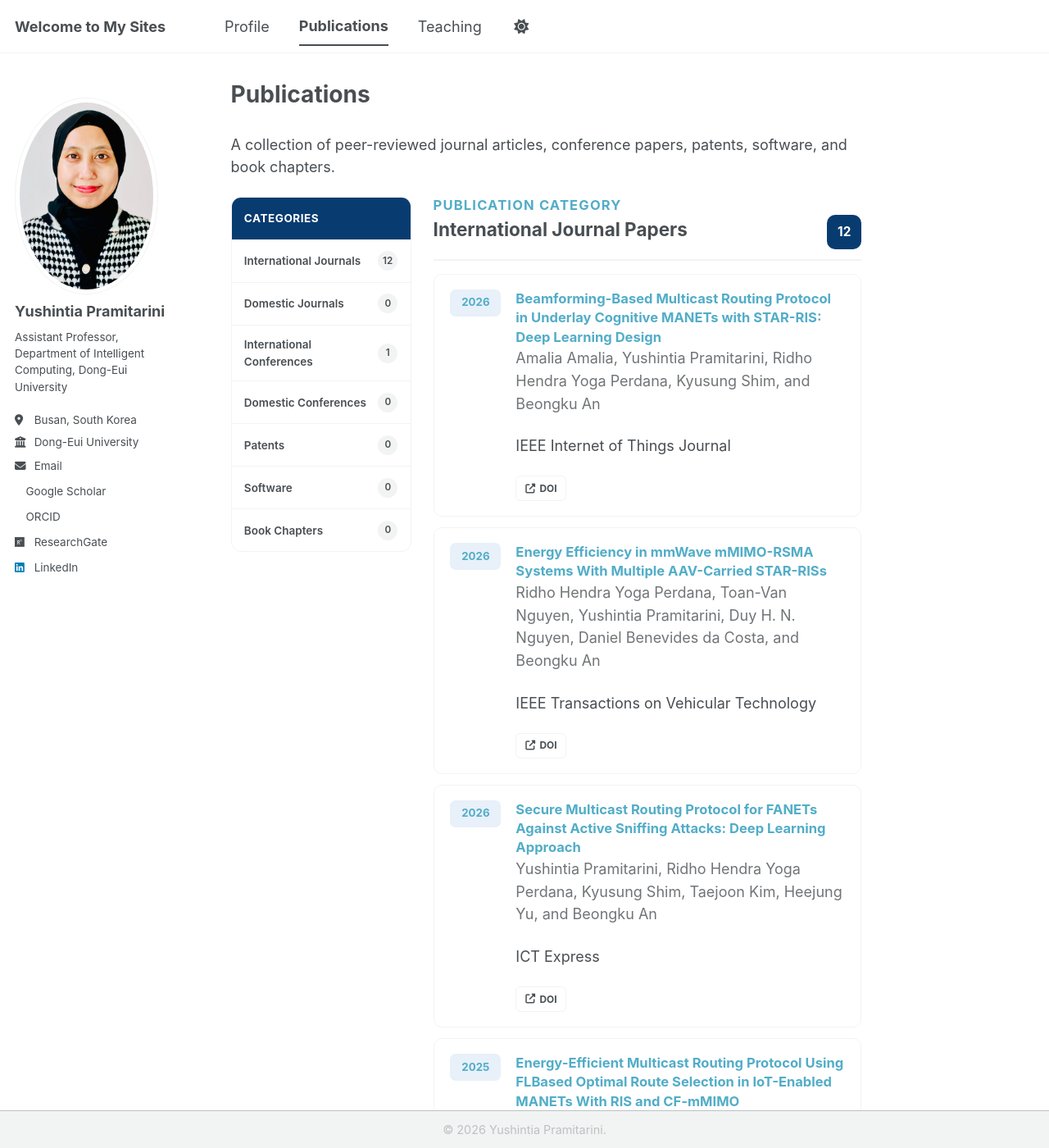
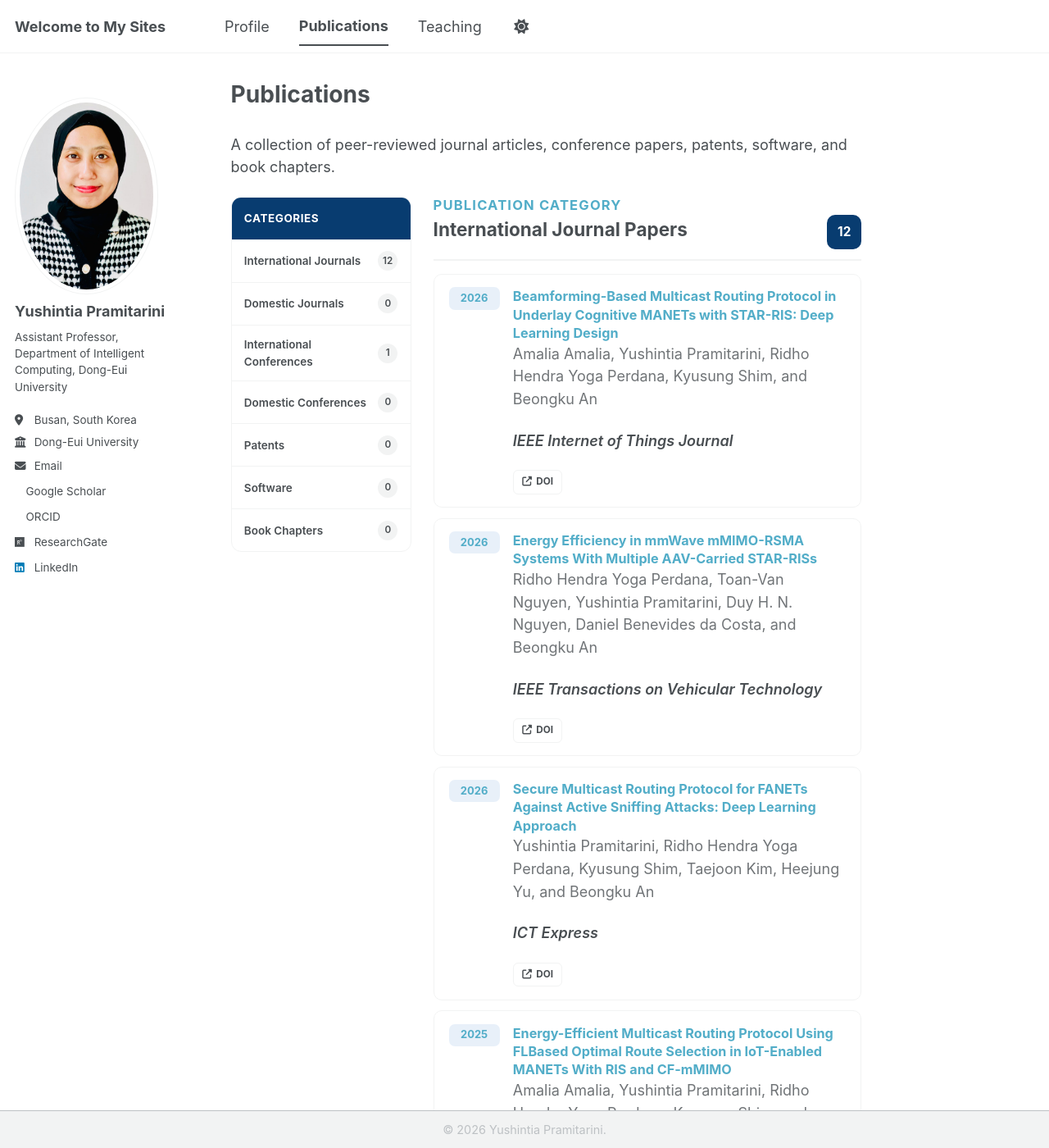
Before and after one commit to yushintia/yushintia.github.io, a Jekyll site: the page built from _pages/publications.md, in a window 1280 px wide and 1400 px high. Shown: the whole window at 82% size. Built offline with Jekyll 4.4.1, drawn with Linux system fonts in a browser that asks for light colours; a style sheet for code colours, icons or effects is not loaded.

Commit message:
Refactor styles in main.scss for consistency

```diff
--- a/assets/css/main.scss
+++ b/assets/css/main.scss
@@ -254,9 +254,9 @@
   position: relative;
   display: grid;
   grid-template-columns: 62px minmax(0, 1fr);
-  gap: 1rem;
-  margin-bottom: 0.75rem;
-  padding: 1rem 1.1rem;
+  gap: 0.9rem;
+  margin-bottom: 0.7rem;
+  padding: 0.85rem 1rem;
   counter-increment: publication-item;
   border: 1px solid var(--global-border-color);
   border-radius: 10px;
@@ -275,21 +275,22 @@
 
 .pub-item-year {
   align-self: start;
-  padding: 0.35rem 0.4rem;
+  padding: 0.32rem 0.4rem;
   border-radius: 7px;
   background-color: rgba(30, 111, 190, 0.1);
   color: var(--global-link-color);
-  font-size: 0.74rem;
+  font-size: 0.72rem;
   font-weight: 700;
+  line-height: 1.2;
   text-align: center;
 }
 
 .pub-item-body h3 {
   margin: 0;
   color: var(--global-text-color);
-  font-size: 0.92rem;
+  font-size: 0.9rem;
   font-weight: 700;
-  line-height: 1.4;
+  line-height: 1.38;
 
   a {
     color: var(--global-link-color);
@@ -382,12 +383,21 @@
 }
 
 .pub-authors {
-  margin: 0.3rem 0 0;
+  margin: 0.4rem 0 0;
   color: var(--global-text-color);
   font-size: 0.72rem;
   font-weight: 400;
   line-height: 1.55;
   opacity: 0.78;
+}
+
+.pub-venue {
+  margin: 0.28rem 0 0;
+  color: var(--global-text-color);
+  font-size: 0.72rem;
+  font-style: italic;
+  font-weight: 600;
+  line-height: 1.4;
 }
 
 .pub-meta {
@@ -398,17 +408,17 @@
   display: flex;
   flex-wrap: wrap;
   gap: 0.4rem;
-  margin-top: 0.65rem;
+  margin-top: 0.6rem;
 
   a {
     display: inline-flex;
     align-items: center;
     gap: 0.3rem;
-    padding: 0.3rem 0.6rem;
+    padding: 0.28rem 0.58rem;
     border: 1px solid var(--global-border-color);
     border-radius: 6px;
     color: var(--global-text-color);
-    font-size: 0.66rem;
+    font-size: 0.65rem;
     font-weight: 700;
     text-decoration: none;
 
```
